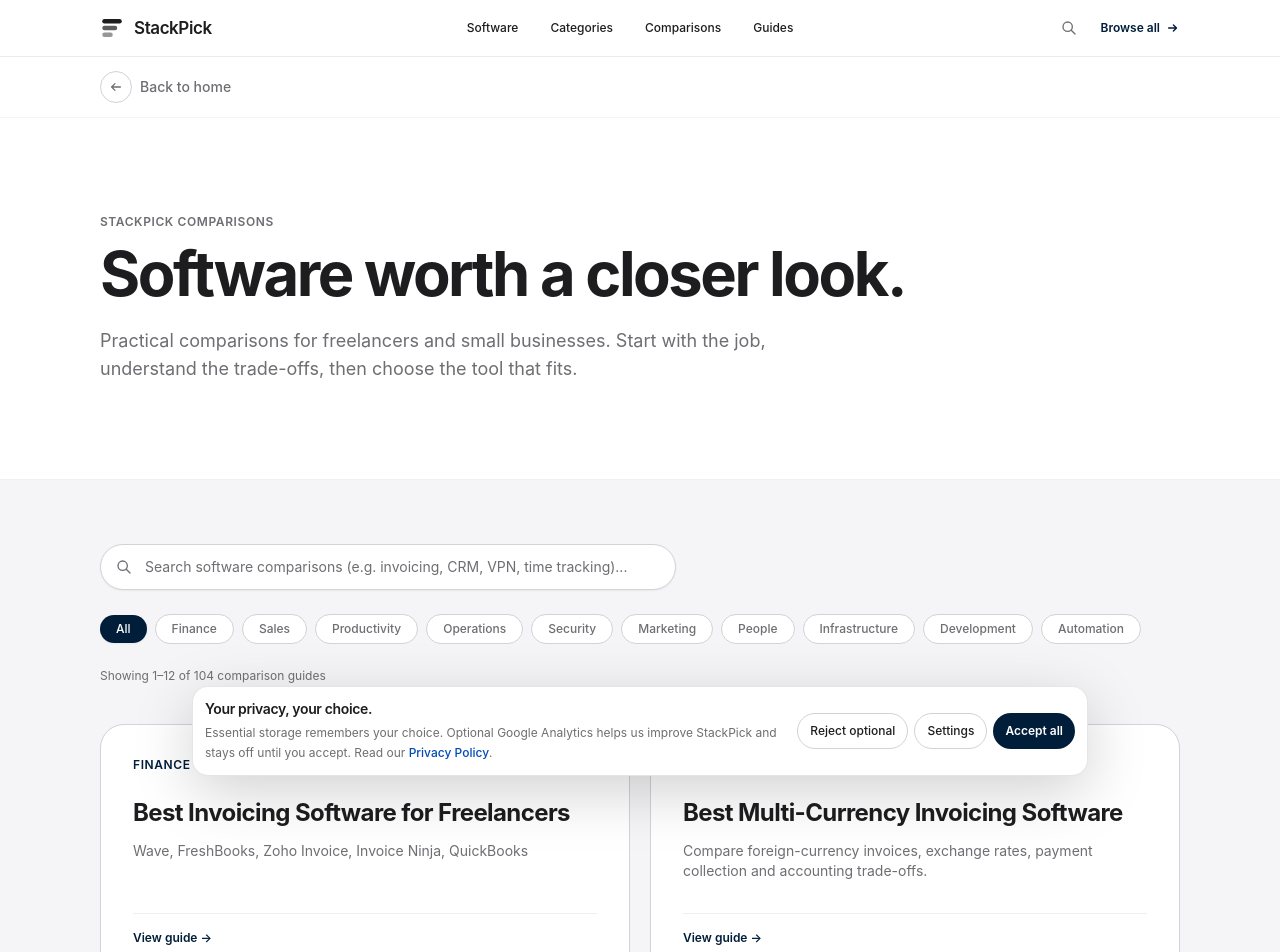
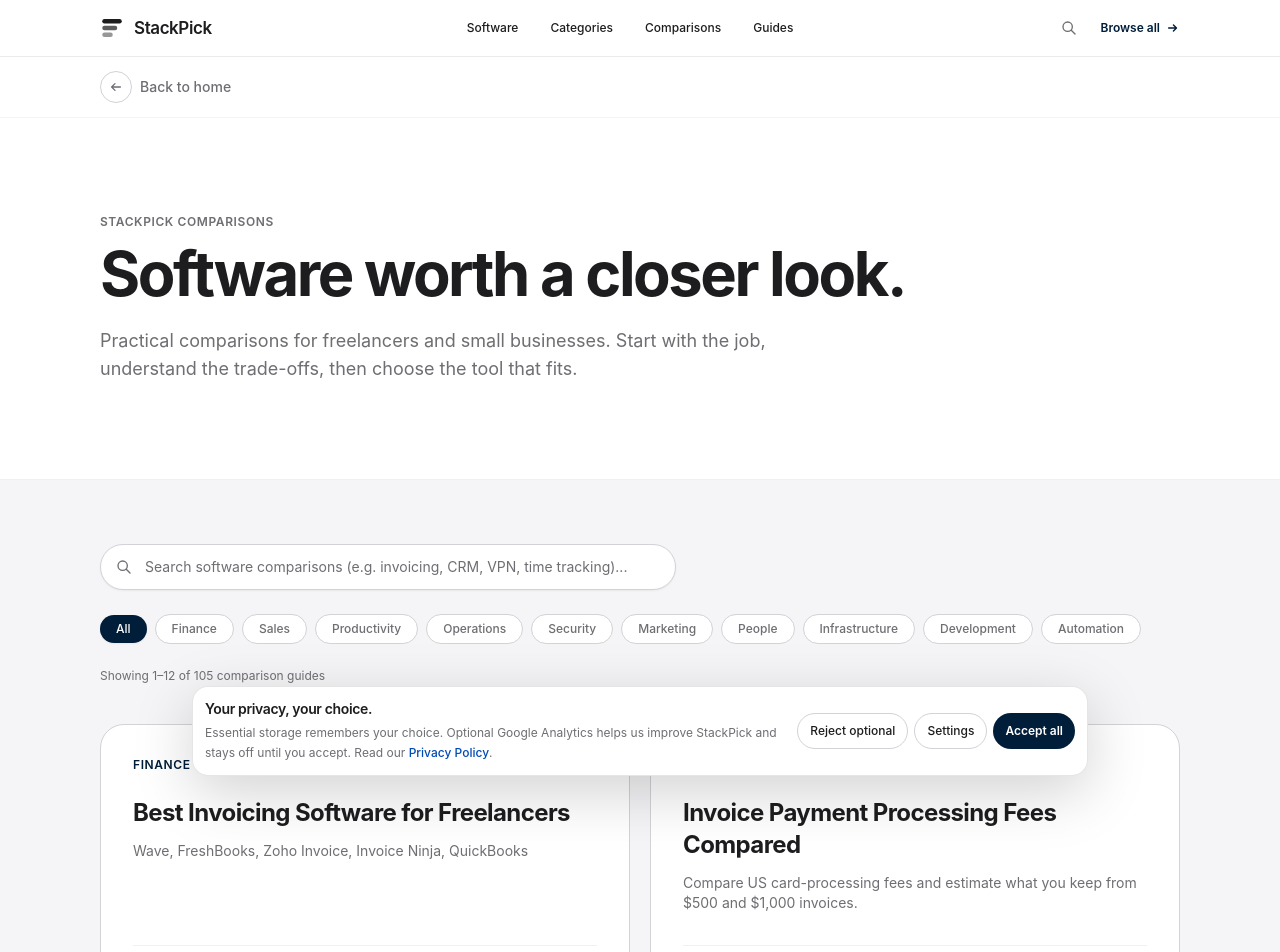
Before and after one commit to LinukaBandara/StackPick, a Next.js app: page /best in a window 1280 px wide. Shown: the top 952 px of the page. Built offline with nearby package versions, Linux system fonts and the light colour scheme; no server answers.

Commit message:
Add invoice payment fees guide to directory

```diff
--- a/app/best/page.tsx
+++ b/app/best/page.tsx
@@ -23,6 +23,7 @@ export const metadata: Metadata = {
 
 const ARTICLES = [
   { href: "/best/invoicing-software", title: "Best Invoicing Software for Freelancers", desc: "Wave, FreshBooks, Zoho Invoice, Invoice Ninja, QuickBooks", category: "Finance" },
+  { href: "/best/invoice-payment-processing-fees", title: "Invoice Payment Processing Fees Compared", desc: "Compare US card-processing fees and estimate what you keep from $500 and $1,000 invoices.", category: "Finance" },
   { href: "/best/multi-currency-invoicing", title: "Best Multi-Currency Invoicing Software", desc: "Compare foreign-currency invoices, exchange rates, payment collection and accounting trade-offs.", category: "Finance" },
   { href: "/best/accounting-software", title: "Best Accounting Software for Small Business", desc: "Xero, QuickBooks, Wave, Zoho Books", category: "Finance" },
   { href: "/best/payroll-software", title: "Best Payroll Software for Small Business", desc: "Gusto, QuickBooks Payroll, OnPay, Patriot Software", category: "People" },
```
